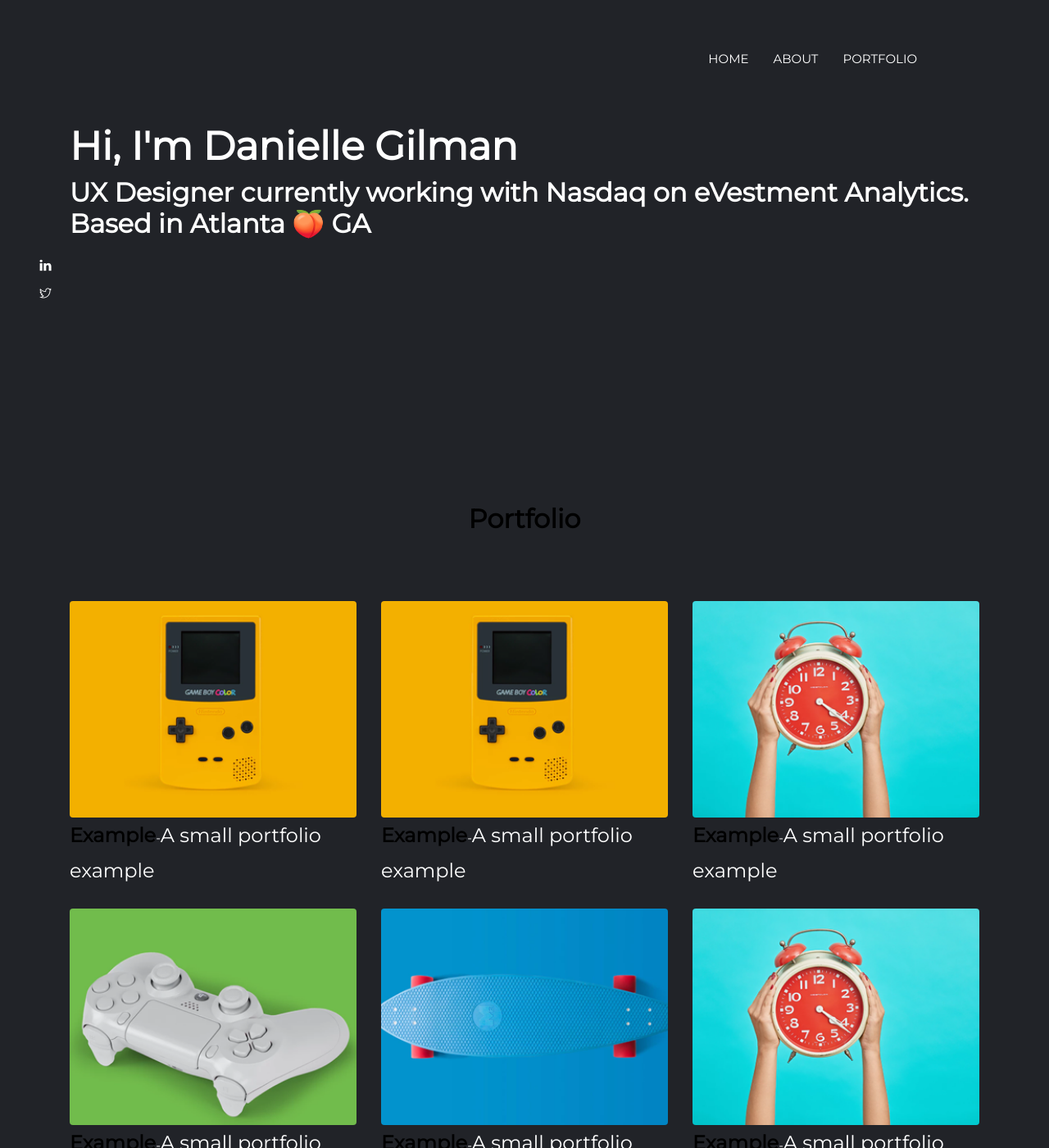
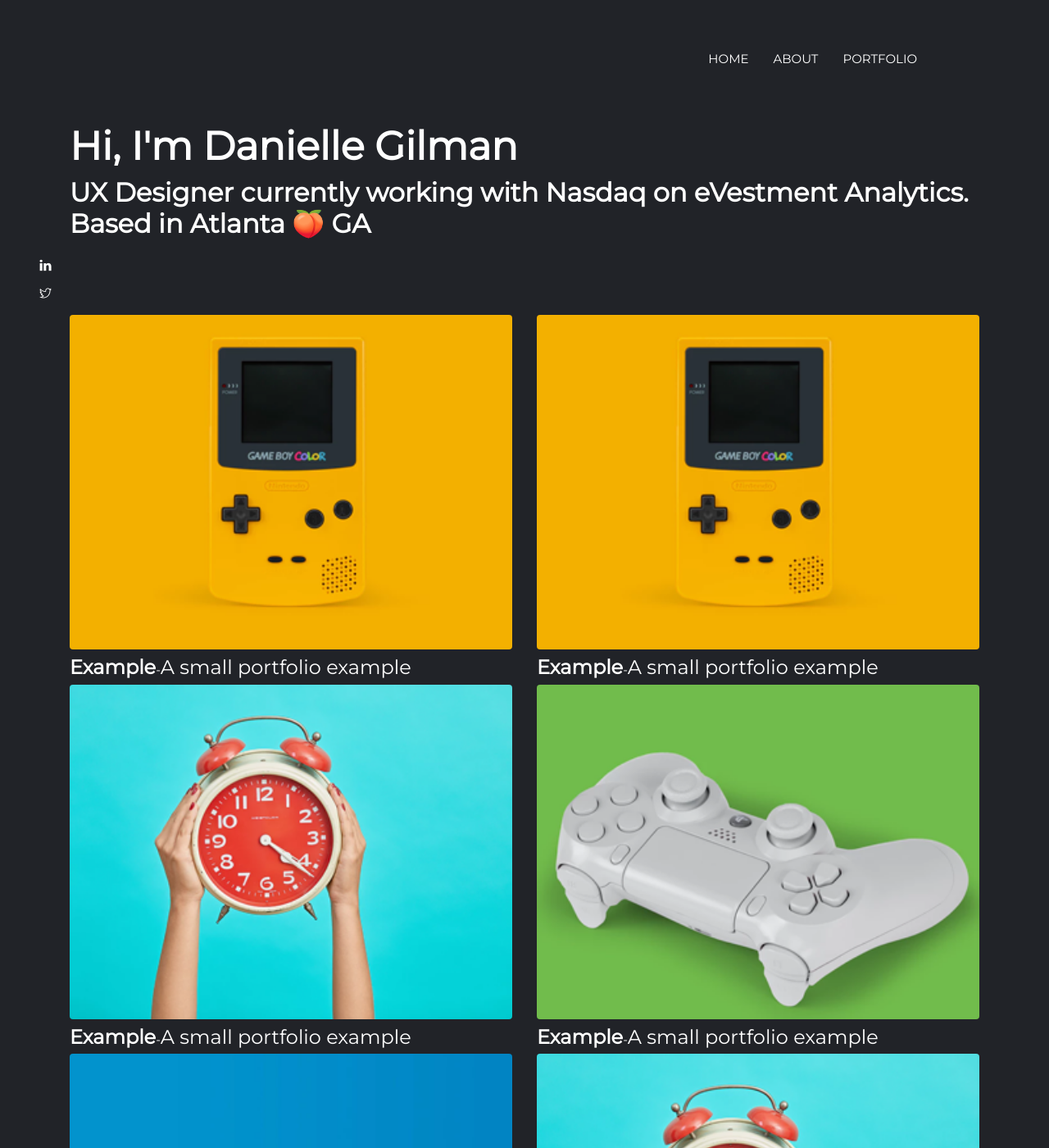
Before and after one commit to danusha/daniellegilman.com, a Jekyll site: the page built from index.html, in a window 1280 px wide and 1400 px high. Shown: the whole window at 82% size. Built offline with Jekyll 4.4.1, drawn with Linux system fonts in a browser that asks for light colours.

Commit message:
adjusting styling around portfolio section

```diff
--- a/_includes/portfolio-section.html
+++ b/_includes/portfolio-section.html
@@ -2,14 +2,9 @@
 <!-- portfolio -->
 <section class="section">
   <div class="container">
-    <div class="row">
-      <div class="col-12 text-center">
-        <h2 class="section-title">Portfolio</h2>
-      </div>
-    </div>
     <div class="row shuffle-wrapper">
       {% for item in site.data.settings.portfolio-home-items %}
-      <div class="col-lg-4 col-6 mb-4 shuffle-item">
+      <div class="col-lg-6 col-6 mb-6 shuffle-item">
         <div class="position-relative rounded hover-wrapper">
           <img src="{{ site.baseurl }}/{{ item.image }}" alt="portfolio-image" class="img-fluid rounded w-100 d-block">
           <div class="hover-overlay">
--- a/assets/css/style.css
+++ b/assets/css/style.css
@@ -30,7 +30,7 @@
 h4,
 h5,
 h6 {
-	color: #000;
+	color: white;
 	font-family: "Montserrat", serif;
 	line-height: 1.2;
 }
@@ -208,7 +208,7 @@
 }
 
 .section {
-	padding-top: 80px;
+	padding-top: 0;
 	padding-bottom: 80px;
 }
 .section-title {
@@ -513,7 +513,7 @@
 }
 
 .hero-area {
-	padding: 150px 0 150px 0;
+	padding: 150px 0 0 0;
 	position: relative;
 }
 
```
